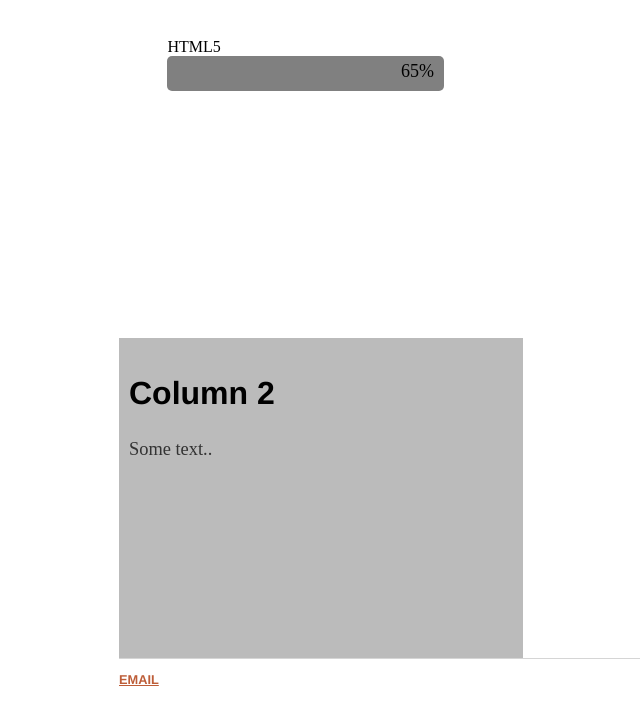
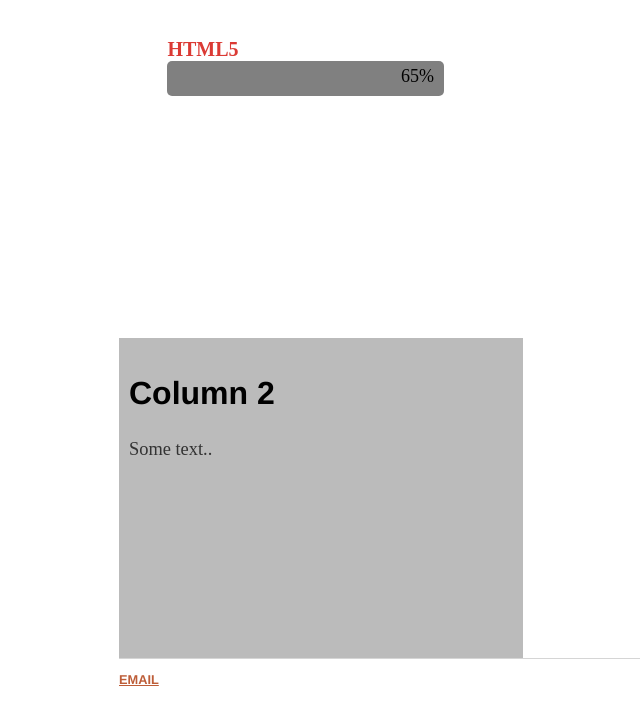
Before and after one commit to rsourki/rsourki.github.io, a Jekyll site: the page built from cv/index.html, in a window 1280 px wide. Shown: the part 682-1409 px from the top of the page, without its empty margins (137-777 px from the left). Built offline with Jekyll 4.4.1, drawn with Linux system fonts in a browser that asks for light colours.

Commit message:
Update index.html

```diff
--- a/cv/index.html
+++ b/cv/index.html
@@ -27,13 +27,11 @@ title: Research - Reza Sourki Webpage
 <div class="row">
   <div class="column">
     <div class="bar-1">
-    <div class="title">HTML5</div>
+    <div class="titlebar">HTML5</div>
     <div class="bar" data-width="65%">
-      <div class="bar-inner">
-
+      <div class="bar-inner"></div>
+      <div class="bar-percent">65%</div>
       </div>
-      <div class="bar-percent">65%</div>
-    </div>
     </div>
   </div>
   <div class="column" style="background-color:#bbb;">
```
